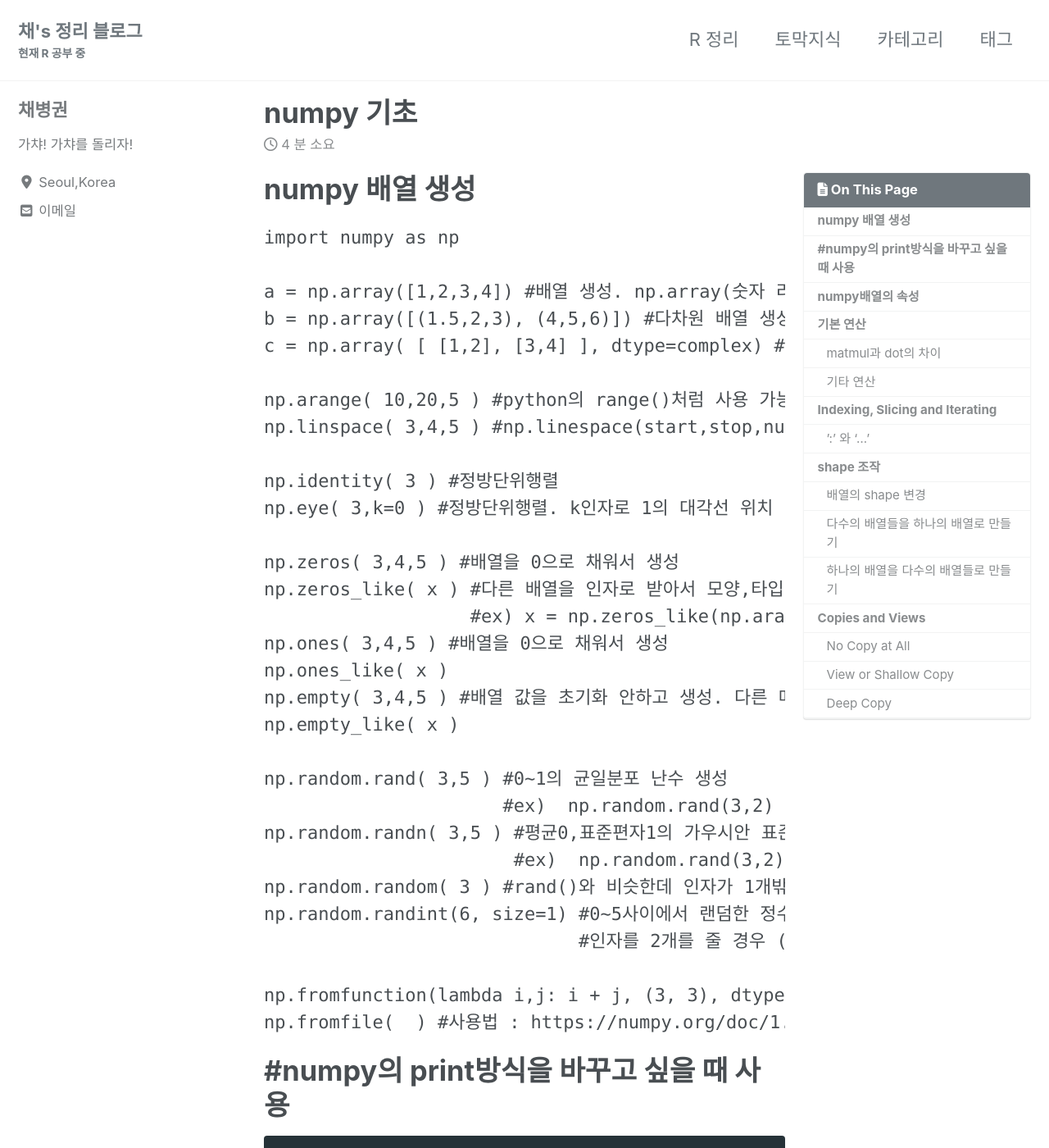
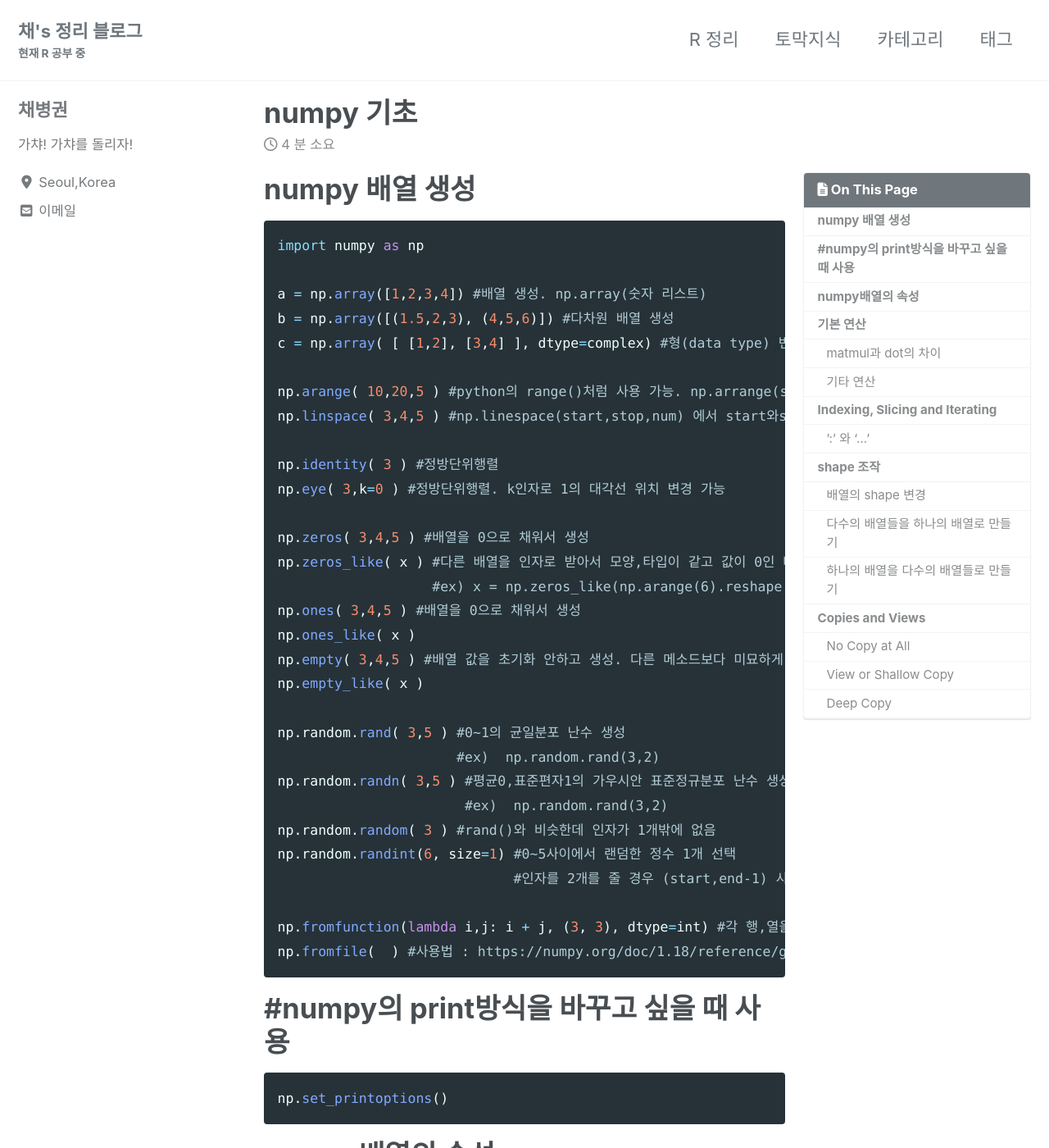
Before and after one commit to ByeongGwonChae/mynotebook, a Jekyll site: the page built from _posts/2020-02-29-numpy기초.md, in a window 1280 px wide and 1400 px high. Shown: the whole window at 82% size. Built offline with Jekyll 4.4.1, drawn with Linux system fonts in a browser that asks for light colours; cached includes are drawn as plain includes; nearby versions of some CDN libraries.

Commit message:
Update 2020-02-29-numpy기초.md

```diff
--- a/_posts/2020-02-29-numpy기초.md
+++ b/_posts/2020-02-29-numpy기초.md
@@ -10,7 +10,7 @@ toc_sticky: true
 ---
 
 # numpy 배열 생성
-~~~ Python
+~~~ python
 import numpy as np
 
 a = np.array([1,2,3,4]) #배열 생성. np.array(숫자 리스트)
```
